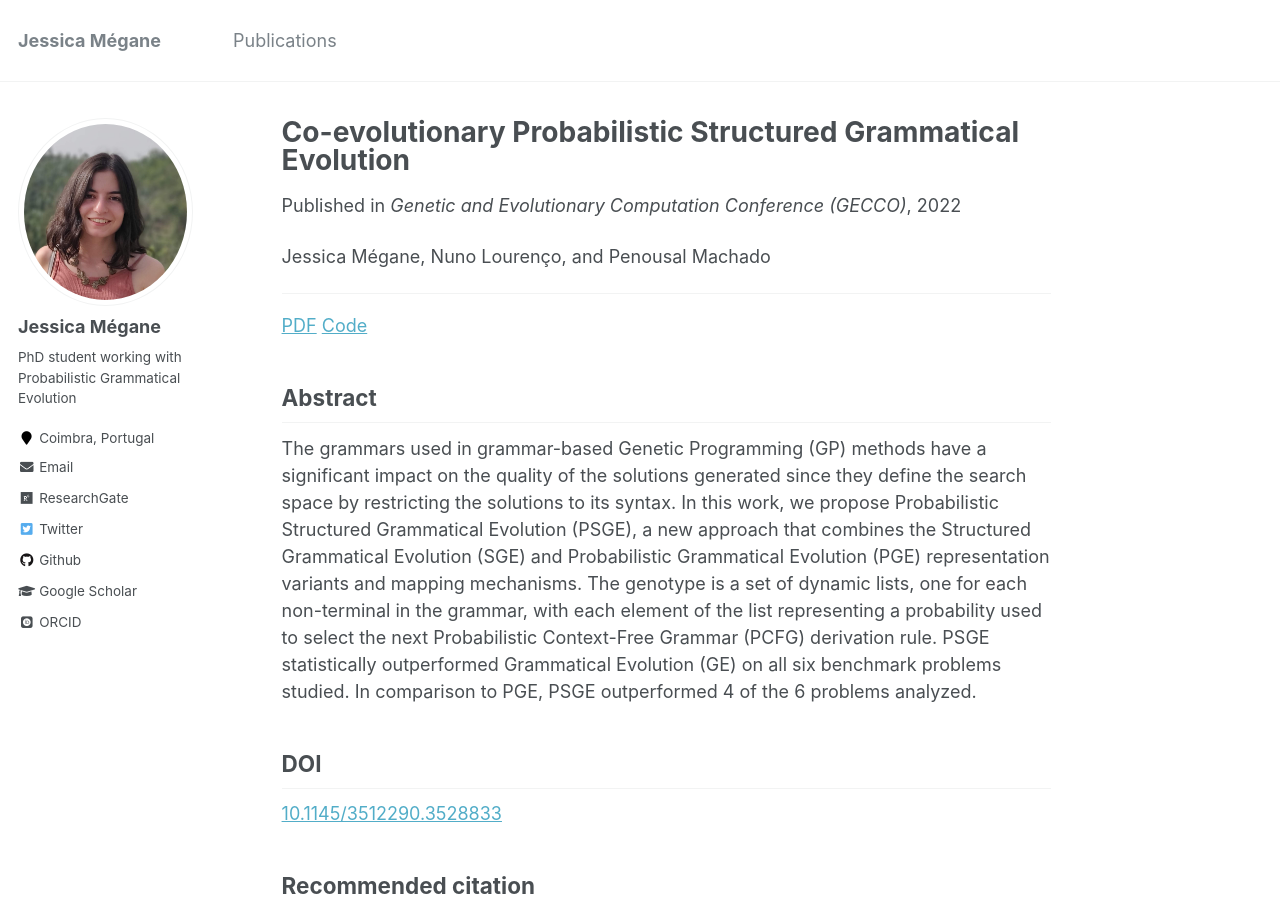
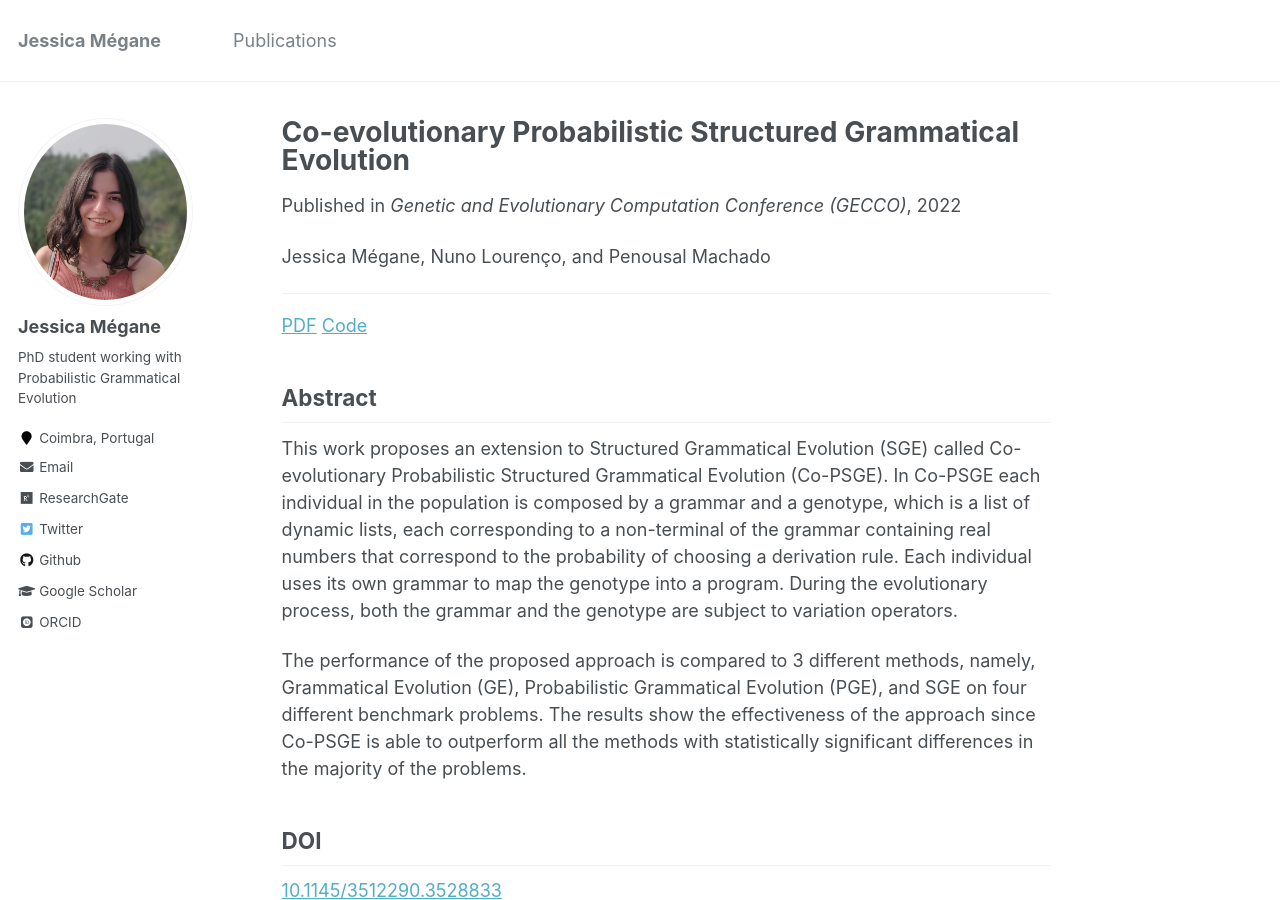
Before and after one commit to jessicamegane/jessicamegane.github.io, a Jekyll site: the page built from _publications/2022-07-08-copsge.md, in a window 1280 px wide and 900 px high. Built offline with Jekyll 4.4.1, drawn with Linux system fonts in a browser that asks for light colours; some web fonts are replaced; a file with an impossible date is left out.

```diff
--- a/_publications/2022-07-08-copsge.md
+++ b/_publications/2022-07-08-copsge.md
@@ -14,7 +14,9 @@ Jessica Mégane, Nuno Lourenço, and Penousal Machado
 
 Abstract
 ---
-The grammars used in grammar-based Genetic Programming (GP) methods have a significant impact on the quality of the solutions generated since they define the search space by restricting the solutions to its syntax. In this work, we propose Probabilistic Structured Grammatical Evolution (PSGE), a new approach that combines the Structured Grammatical Evolution (SGE) and Probabilistic Grammatical Evolution (PGE) representation variants and mapping mechanisms. The genotype is a set of dynamic lists, one for each non-terminal in the grammar, with each element of the list representing a probability used to select the next Probabilistic Context-Free Grammar (PCFG) derivation rule. PSGE statistically outperformed Grammatical Evolution (GE) on all six benchmark problems studied. In comparison to PGE, PSGE outperformed 4 of the 6 problems analyzed.
+This work proposes an extension to Structured Grammatical Evolution (SGE) called Co-evolutionary Probabilistic Structured Grammatical Evolution (Co-PSGE). In Co-PSGE each individual in the population is composed by a grammar and a genotype, which is a list of dynamic lists, each corresponding to a non-terminal of the grammar containing real numbers that correspond to the probability of choosing a derivation rule. Each individual uses its own grammar to map the genotype into a program. During the evolutionary process, both the grammar and the genotype are subject to variation operators.
+
+The performance of the proposed approach is compared to 3 different methods, namely, Grammatical Evolution (GE), Probabilistic Grammatical Evolution (PGE), and SGE on four different benchmark problems. The results show the effectiveness of the approach since Co-PSGE is able to outperform all the methods with statistically significant differences in the majority of the problems.
 
 DOI
 ---
```
Also changed, not shown: _publications/2021-03-25-pge.md (added, +30 -0 lines), 1 other file.
